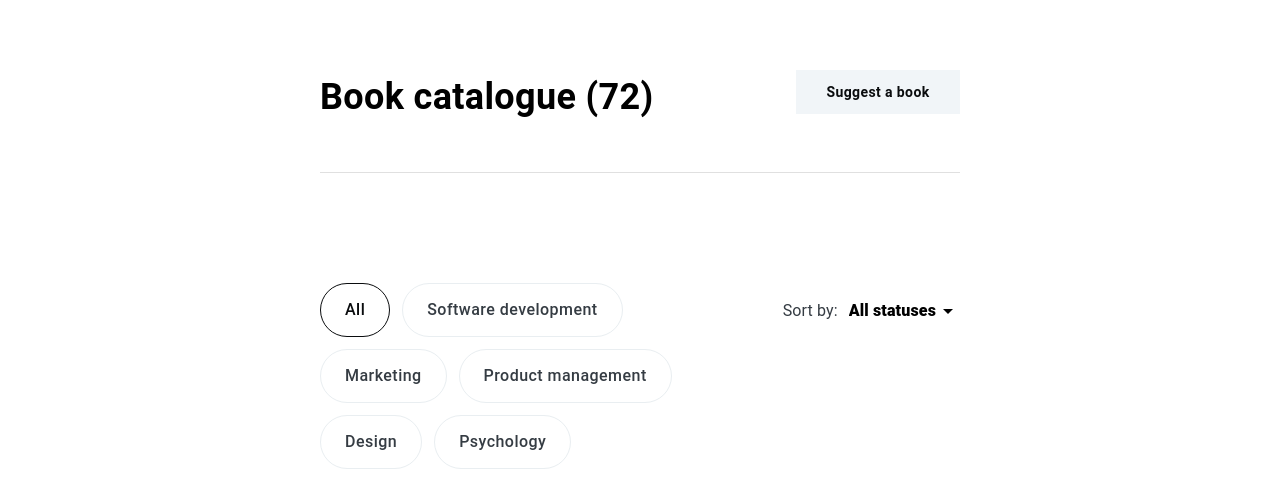
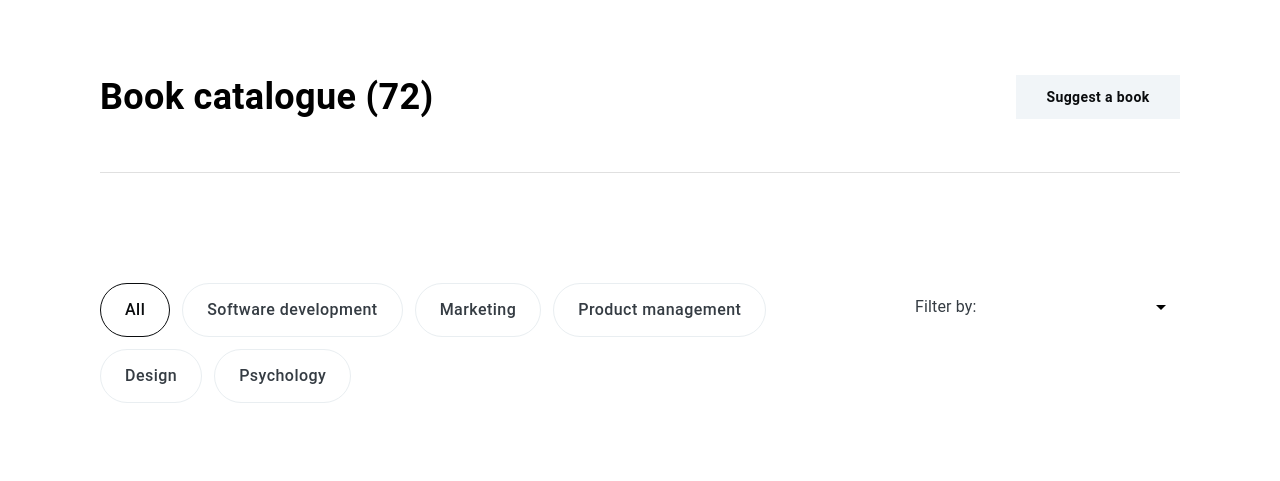
Before and after one commit to ProductDock/rbc3-library-fe, a React (Create React App) app: page / in a window 1280 px wide. Shown: the part 316-797 px from the top of the page. Built offline with nearby package versions, Linux system fonts and the light colour scheme.

Commit message:
Add filters side bar

```diff
--- a/src/pages/Homepage/BookCatalogueSection/BookCatalogueSection.module.css
+++ b/src/pages/Homepage/BookCatalogueSection/BookCatalogueSection.module.css
@@ -8,6 +8,7 @@
   flex-direction: row;
   justify-content: space-between;
   margin-bottom: 48px;
+  align-items: center;
 }
 
 .catalogueText {
@@ -30,12 +31,13 @@
   display: flex;
   flex-direction: row;
   justify-content: space-between;
-  margin-top: 110px;
+  margin-top: 94px;
 }
 
 .categoriesWrapper {
   display: flex;
   flex-wrap: wrap;
+  padding-top: 16px;
 }
 
 .category {
@@ -60,17 +62,16 @@
 .sortByWrapper {
   display: flex;
   flex-direction: row;
-  width: 220px;
-  margin-left: 50px;
+  width: 270px;
+  margin-left: 30px;
   padding-block: 12px;
 }
 
 .sortBy {
   font-size: 16px;
   font-weight: 400;
-  width: 58px;
-  padding-top: 4px;
-  padding-right: 8px;
+  width: 65px;
+  padding-top: 16px;
   color: #353c43;
 }
 
@@ -83,20 +84,22 @@
   /* color: rgba(0, 0, 0) !important; */
 }
 
-/* .menuItem {
-  font-size: 16px;
-  font-weight: 400;
-} */
+.applyFilersButton {
+  height: 44px;
+  width: 164px;
+  border-radius: 0;
+  font-size: 14px;
+  font-weight: 600;
+  text-transform: none;
+  color: #0a0c0e;
+  border: 1px solid #0a0c0e;
 
-/* .statusForm .MuiOutlinedInput-root .MuiOutlinedInput-notchedOutline {
-  border-color: rgba(0, 0, 0) !important;
+  @media (min-width: 985px) {
+    display: none;
+  }
 }
 
-.statusForm .MuiSvgIcon-root {
-  color: rgba(0, 0, 0) !important;
-} */
-
-.customCheckbox {
+/* .customCheckbox {
   width: 16px;
   height: 16px;
   border: 1px solid #0a0c0e;
@@ -115,8 +118,52 @@
   content: "—";
   position: absolute;
   top: -1px;
+} */
+
+@media (max-width: 1425px) {
+  .catalogueWrapper {
+    margin-inline: 100px;
+  }
 }
 
-.MuiMenuItem-root.Mui-selected {
-  background: yellow;
+@media (max-width: 985px) {
+  .catalogueWrapper {
+    margin-inline: 100px;
+  }
+
+  .categoryStatusWrapper {
+    display: none;
+  }
+
+  .dividerCatalogue {
+    display: none;
+  }
+
+  .titleButtonWrapper {
+    display: block;
+    margin-bottom: 0;
+  }
+
+  .suggestButton {
+    margin-bottom: 24px;
+  }
 }
+
+@media (max-width: 600px) {
+  .catalogueWrapper {
+    margin-inline: 32px;
+  }
+
+  .catalogueText {
+    font-size: 24px;
+    margin-bottom: 48px;
+  }
+
+  .suggestButton {
+    width: 100%;
+  }
+
+  .applyFilersButton {
+    width: 100%;
+  }
+}
--- a/src/pages/Homepage/BookCatalogueSection/BookCatalogueSection.tsx
+++ b/src/pages/Homepage/BookCatalogueSection/BookCatalogueSection.tsx
@@ -6,16 +6,27 @@ import FormControl from '@mui/material/FormControl'
 import Select, { SelectChangeEvent } from '@mui/material/Select'
 import MenuItem from '@mui/material/MenuItem'
 import { useState } from 'react'
-import Checkbox from '@mui/material/Checkbox'
+import Checkbox, { checkboxClasses } from '@mui/material/Checkbox'
 import ListItemText from '@mui/material/ListItemText'
+import OutlinedInput from '@mui/material/OutlinedInput'
+import CheckBoxOutlineBlankSharpIcon from '@mui/icons-material/CheckBoxOutlineBlankSharp'
+import CheckBoxSharpIcon from '@mui/icons-material/CheckBoxSharp'
+import FiltersSideBar from './FiltersSideBar/FiltersSideBar'
+
+const ITEM_HEIGHT = 48
+const ITEM_PADDING_TOP = 8
+const MenuProps = {
+  PaperProps: {
+    style: {
+      maxHeight: ITEM_HEIGHT * 4.5 + ITEM_PADDING_TOP,
+      width: 200,
+    },
+  },
+}
+
+const statuses = ['Available books', 'Reserved books', 'Rented books']
 
 export const BookCatalogueSection = () => {
-  const [status, setStatus] = useState('All statuses')
-
-  const handleChange = (event: SelectChangeEvent) => {
-    setStatus(event.target.value)
-  }
-
   const [activeButton, setActiveButton] = useState(0)
 
   const categories = [
@@ -27,16 +38,25 @@ export const BookCatalogueSection = () => {
     'Psychology',
   ]
 
-  const statusOptions = [
-    'All statuses',
-    'Available books',
-    'Reserved books',
-    'Rented books',
-  ]
-
   const handleButtonClick = (index: number) => {
     setActiveButton(index)
   }
+
+  const [bookStatus, setBookStatus] = useState<string[]>([])
+
+  const handleChange = (event: SelectChangeEvent<typeof bookStatus>) => {
+    const {
+      target: { value },
+    } = event
+    setBookStatus(typeof value === 'string' ? value.split(',') : value)
+  }
+
+  const [open, setOpen] = useState(false)
+
+  const toggleDrawer = (newOpen: boolean) => () => {
+    setOpen(newOpen)
+  }
+
   return (
     <div className={styles.catalogueWrapper}>
       <div className={styles.titleButtonWrapper}>
@@ -45,7 +65,12 @@ export const BookCatalogueSection = () => {
         </Typography>
         <Button className={styles.suggestButton}>Suggest a book</Button>
       </div>
-      <Divider />
+      <Button className={styles.applyFilersButton} onClick={toggleDrawer(true)}>
+        Apply filters
+      </Button>
+      <FiltersSideBar open={open} toggleDrawer={toggleDrawer(false)} />
+
+      <Divider className={styles.dividerCatalogue} />
       <div className={styles.categoryStatusWrapper}>
         <div className={styles.categoriesWrapper}>
           {categories.map((label, index) => (
@@ -61,45 +86,61 @@ export const BookCatalogueSection = () => {
           ))}
         </div>
         <div className={styles.sortByWrapper}>
-          <Typography className={styles.sortBy}>Sort by:</Typography>
+          <Typography className={styles.sortBy}>Filter by:</Typography>
           <div>
             <FormControl
-              variant='standard'
-              sx={{ color: 'rgba(0, 0, 0)', fill: 'rgba(0, 0, 0)' }}
+              sx={{
+                width: 200,
+              }}
             >
+              {/* <InputLabel id='demo-multiple-checkbox-label'>Tag</InputLabel> */}
               <Select
-                // color={}
+                labelId='demo-multiple-checkbox-label'
+                id='demo-multiple-checkbox'
+                className={styles.statusForm}
+                multiple
+                value={bookStatus}
+                onChange={handleChange}
+                input={
+                  <OutlinedInput
                     sx={{
+                      '& .MuiOutlinedInput-notchedOutline': {
+                        border: 'none',
+                        padding: '0px',
+                      },
                       color: 'black',
                       '& .MuiSvgIcon-root': {
                         color: 'black',
                       },
+                      '& .MuiOutlinedInput-input': {
+                        // paddingTop: '10px',
+                      },
                     }}
-                renderValue={selected => selected || 'All statuses'}
-                className={styles.statusForm}
+                  />
+                }
+                renderValue={selected => selected.join(', ')}
+                MenuProps={MenuProps}
                 disableUnderline={true}
-                value={status}
-                onChange={handleChange}
-                displayEmpty
-                inputProps={{ 'aria-label': 'Without label' }}
               >
-                {statusOptions.map(option => (
-                  <MenuItem
-                    key={option}
-                    value={option}
-                    className={styles.menuItem}
-                    sx={{
-                      '$ .css-spobta-MuiButtonBase-root-MuiMenuItem-root .Mui-selected':
-                        { backgroundColor: 'white' },
+                {statuses.map(status => (
+                  <MenuItem key={status} value={status}>
+                    <Checkbox
+                      checked={bookStatus.includes(status)}
+                      size='small'
+                      // sx={{ color: '#0A0C0E', borderRadius: '0px' }}
+                      style={{
+                        borderRadius: '0px',
                       }}
-                  >
-                    <input
-                      type='checkbox'
-                      checked={status === option}
-                      onChange={() => setStatus(option)}
-                      className={styles.customCheckbox}
+                      icon={
+                        <CheckBoxOutlineBlankSharpIcon
+                          sx={{ color: '#0A0C0E' }}
                         />
-                    <ListItemText primary={option} />
+                      }
+                      checkedIcon={
+                        <CheckBoxSharpIcon sx={{ color: '#0A0C0E' }} />
+                      }
+                    />
+                    <ListItemText primary={status} />
                   </MenuItem>
                 ))}
               </Select>
--- /dev/null
+++ b/src/pages/Homepage/BookCatalogueSection/FiltersSideBar/FiltersSideBar.module.css
@@ -0,0 +1,19 @@
+.sideBarDrawer {
+  @media (min-width: 780px) {
+    display: none;
+  }
+}
+
+@media (max-width: 1000px) {
+  .closeBar {
+    height: 80px;
+    background-color: #0a0c0e;
+    display: flex;
+    justify-content: flex-end;
+  }
+
+  .closeIcon {
+    color: #ffffff;
+    padding: 28px 28px 28px 0;
+  }
+}
--- /dev/null
+++ b/src/pages/Homepage/BookCatalogueSection/FiltersSideBar/FiltersSideBar.tsx
@@ -0,0 +1,31 @@
+import { Button, Drawer } from '@mui/material'
+import CloseIcon from '@mui/icons-material/Close'
+
+import styles from './FiltersSideBar.module.css'
+
+interface SidebarProps {
+  open: boolean
+  toggleDrawer: (newOpen: boolean) => void
+}
+const SideBar = ({ open, toggleDrawer }: SidebarProps) => {
+  const DrawerList = (
+    <>
+      <div className={styles.closeBar}>
+        <Button onClick={() => toggleDrawer(false)}>
+          <CloseIcon className={styles.closeIcon}></CloseIcon>
+        </Button>
+      </div>
+    </>
+  )
+  return (
+    <Drawer
+      className={styles.sideBarDrawer}
+      sx={{ '& .MuiDrawer-paper': { width: '100%' } }}
+      open={open}
+      onClose={() => toggleDrawer(false)}
+    >
+      {DrawerList}
+    </Drawer>
+  )
+}
+export default SideBar
```
Lines whose indentation alone changed are shown as unchanged.
